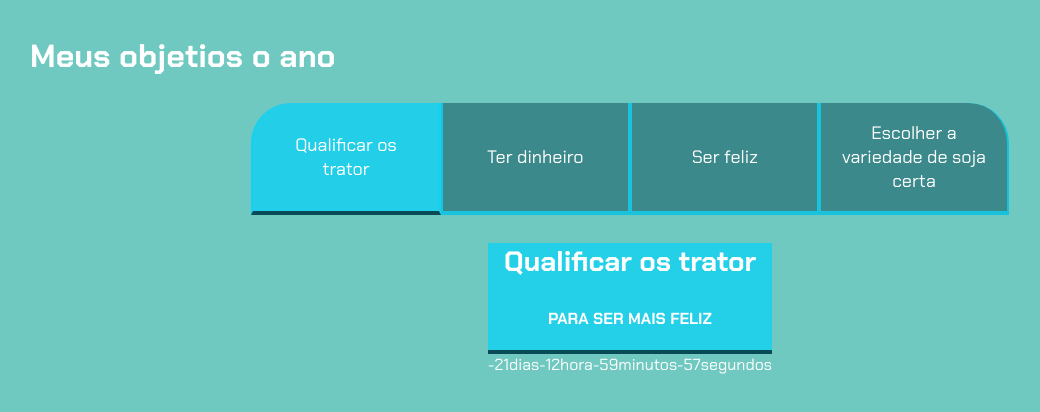
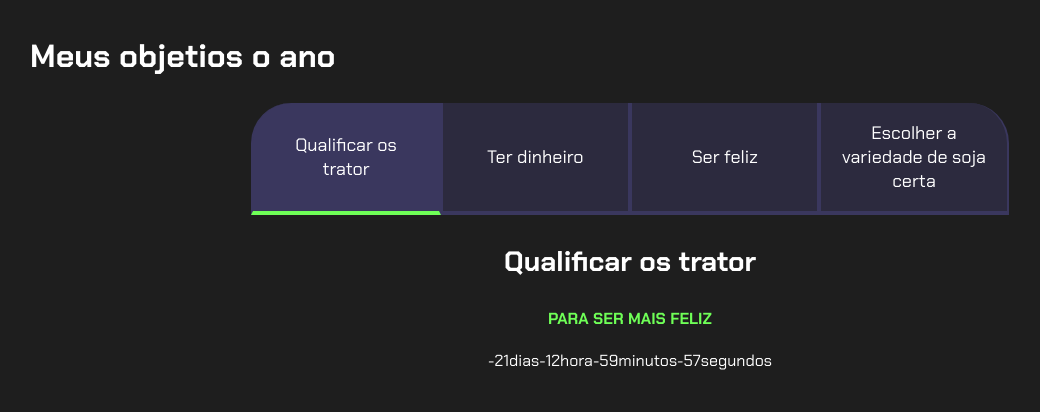
Before and after one commit to alvarofae/-us-guri, a plain HTML site: page index.html in a window 1280 px wide. Both pictures are taken after a click on the button "Qualificar os trator". Shown: the whole page, without its empty margins (10-1050 px from the left). Drawn offline with Linux system fonts and the light colour scheme.

Commit message:
Update style2.css

```diff
--- a/style2.css
+++ b/style2.css
@@ -1,22 +1,22 @@
 @import url('https://fonts.googleapis.com/css2?family=Chakra+Petch:wght@400;700&display=swap');
 
-:root{
+:root {
+    --cor-de-fundo: #1E1E1E;
+    --verde: #6FFF57;
     --branco: #FFFFFF;
-    --cor-de-fundo: #6FC9C0;
-    --cor-rosa:#C568CC;
-    --verde: #084A56;
-    --verde-claro: #6FC9C0;
-    --verde-limao: #6FFF57;
+    --botao-ativo: #3A375E;
     --botao-inativo: rgba(58, 55, 94, 0.5);
-    --botao-inativo: rgba(8, 74, 86, 0.5);
-    --botao-ativo: rgba(17, 209, 243, 0.795);
+    --texto-fundo: rgba(58, 55, 94, 0.3);
 }
-body{
+
+body {
     background-color: var(--cor-de-fundo);
     color: var(--branco);
-    font-family: 'Chakra Petch', 'Sans-Serif';
+    font-family: 'Chakra Petch', sans-serif;
 }
-.conteudo-principal{
+
+
+.conteudo-principal {
     display: flex;
     flex-direction: column;
     justify-content: center;
@@ -25,17 +25,20 @@ body{
     width: 100%;
     margin: 0 auto;
 }
-.titulo-principal{
+
+.titulo-principal {
     text-align: left;
     width: 100%;
     font-size: 32px;
 }
-.titulo-principal span{
-    color: var(--verde-limao);
+
+.titulo-principal span {
+    color: var(--verde);
 }
 
-.botao{
-    font-family: 'Chakra Petch', Sans-Serif;
+
+.botao {
+    font-family: 'Chakra Petch', sans-serif;
     background-color: var(--botao-inativo);
     color: var(--branco);
     display: flex;
@@ -49,45 +52,59 @@ body{
     border-right: 2px solid var(--botao-ativo);
     border-top: none;
 }
-.botao:first-child{
+
+.botao:first-child {
     border-radius: 40px 40px 0 0;
 }
-.botoes{
+
+.botoes {
     display: block;
 }
-.ativo{
+
+.botao.ativo{
     background-color: var(--botao-ativo);
     border-bottom: 4px solid var(--verde);
 }
+
 .abas-textos{
-    background-color: var(--cor-de-fundo);
+    background-color: var(--texto-fundo);
     padding: 40px;
     border-radius: 0 0 40px 40px;
 }
 .aba-conteudo.ativo{
-    display: block;
+    display:block;
 }
+
 .aba-conteudo{
     display: none;
 }
+
 .aba-conteudo-titulo-principal{
     font-size: 28px;
     text-align: center;
 }
 .aba-conteudo-titulo-secundario{
     text-align: center;
-    color: var(--rosa);
+    color: var(--verde);
     text-transform: uppercase;
 }
 
-@media screen and (min-width: 768px){
-    .botoes{
+.contador{
+    display:flex;
+    justify-content: center;
+    flex-wrap: wrap;
+}
+
+@media screen and (min-width: 768px) {
+    .botoes {
         display: flex;
     }
-    .botao:first-child{
+
+    .botao:first-child {
         border-radius: 40px 0 0 0;
     }
-    .botao:last-child{
+
+    .botao:last-child {
         border-radius: 0 40px 0 0;
     }
 }
```
